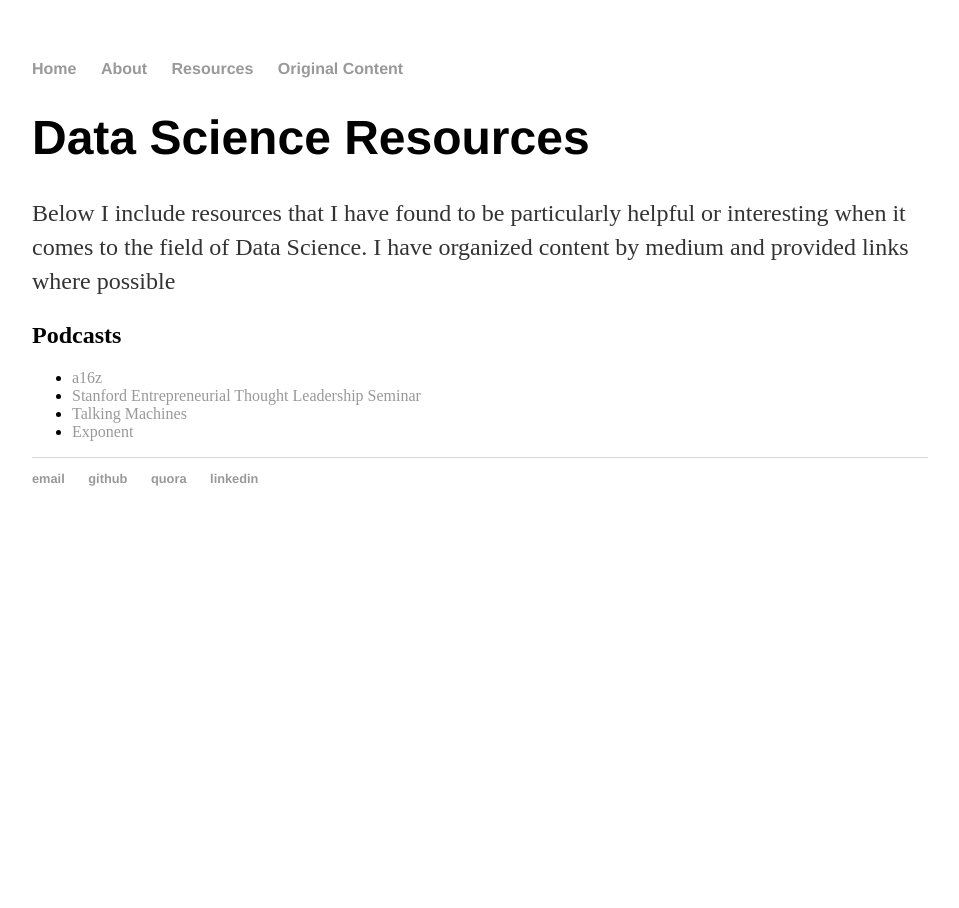
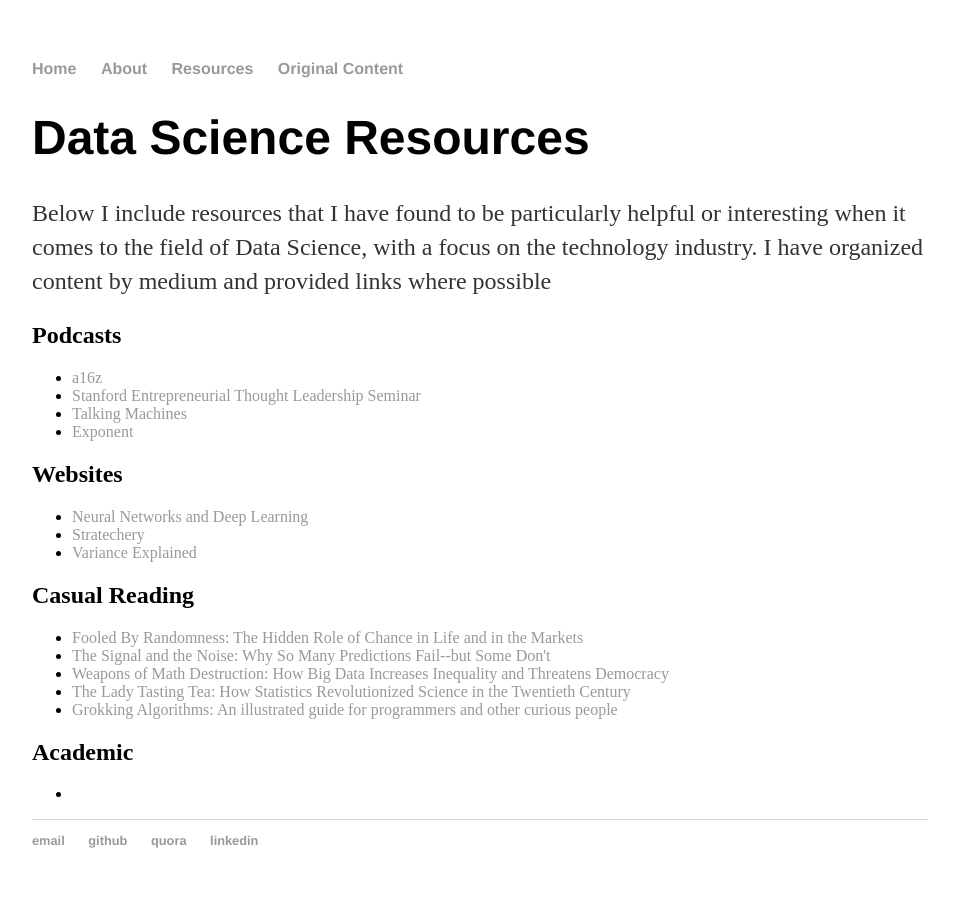
Before and after one commit to panders225/panders225.github.io, a Jekyll site: the page built from resources/index.html, in a window 1280 px wide. Shown: the whole page, without its empty margins (160-1119 px from the left). Built offline with Jekyll 4.4.1, drawn with Linux system fonts in a browser that asks for light colours.

Commit message:
added casual reading books

```diff
--- a/resources/index.html
+++ b/resources/index.html
@@ -6,8 +6,8 @@
 	<div class="cv">
 					<h1>Data Science Resources</h1>
 					<p>Below I include resources that I have found to be particularly helpful or interesting when it
-						comes to the field of Data Science.  I have organized content by medium and provided links
-						where possible</p>
+						comes to the field of Data Science, with a focus on the technology industry.
+						I have organized content by medium and provided links where possible</p>
 					<h2>Podcasts</h2>
 						<ul>
 							<li><a href="http://a16z.com/podcasts/">a16z</a></li>
@@ -15,5 +15,42 @@
 							<li><a href="http://www.thetalkingmachines.com/">Talking Machines</a></li>
 							<li><a href="http://exponent.fm/">Exponent</a></li>
 						</ul>
+					<h2>Websites</h2>
+						<ul>
+							<li><a href="http://neuralnetworksanddeeplearning.com/">Neural Networks and Deep Learning</a></li>
+							<li><a href="https://stratechery.com/">Stratechery</a></li>
+							<li><a href="http://varianceexplained.org/">Variance Explained</a></li>
+						</ul>
+					<h2>Casual Reading</h2>
+						<ul>
+							<li>
+								<a href="https://www.amazon.com/Fooled-Randomness-Hidden-Markets-Incerto/dp/0812975219">
+									Fooled By Randomness: The Hidden Role of Chance in Life and in the Markets
+								</a>
+							</li>
+							<li>
+								<a href="https://www.amazon.com/Signal-Noise-Many-Predictions-Fail-but/dp/0143125087/ref=pd_sim_14_22?_encoding=UTF8&pd_rd_i=0143125087&pd_rd_r=BN1KK58P6X9KBG1GG2SR&pd_rd_w=jp2G6&pd_rd_wg=hs89S&psc=1&refRID=BN1KK58P6X9KBG1GG2SR">
+								The Signal and the Noise: Why So Many Predictions Fail--but Some Don't
+								</a>
+							</li>
+							<li><a href="https://www.amazon.com/Weapons-Math-Destruction-Increases-Inequality/dp/0553418815/ref=sr_1_1?s=books&ie=UTF8&qid=1491782235&sr=1-1&keywords=weapons+of+math+destruction">
+								Weapons of Math Destruction: How Big Data Increases Inequality and Threatens Democracy
+								</a>
+							</li>
+							<li>
+								<a href="https://www.amazon.com/Lady-Tasting-Tea-Statistics-Revolutionized/dp/0805071342/ref=sr_1_1?s=books&ie=UTF8&qid=1491782338&sr=1-1&keywords=the+lady+tasting+tea">
+								The Lady Tasting Tea: How Statistics Revolutionized Science in the Twentieth Century
+								</a>
+							</li>
+							<li>
+								<a href="https://www.amazon.com/Grokking-Algorithms-illustrated-programmers-curious/dp/1617292230">
+								Grokking Algorithms: An illustrated guide for programmers and other curious people
+								</a>
+							</li>
+						</ul>
+					<h2>Academic</h2>
+						<ul>
+							<li>
+						</ul>
 
 	</div>
```
Lines whose indentation alone changed are shown as unchanged.
